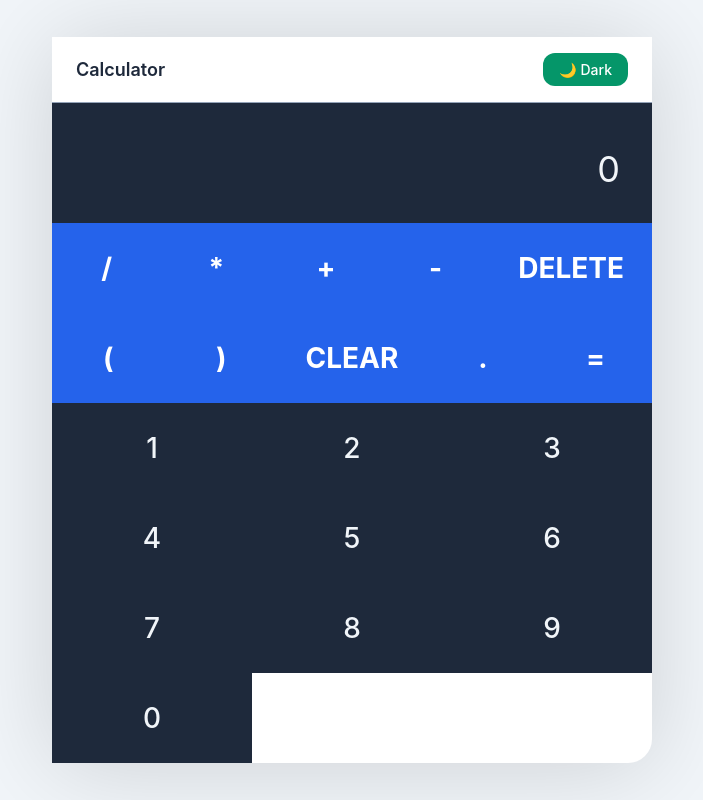
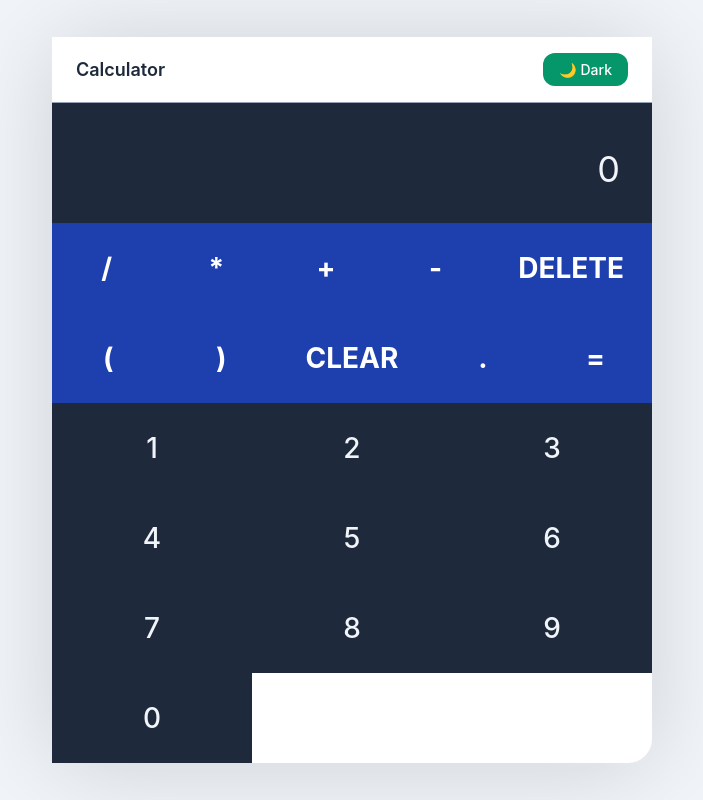
Before and after one commit to luisosuna/app, a React (Create React App) app: page / in a window 1280 px wide. Shown: the whole page, without its empty margins (288-991 px from the left). Built offline with nearby package versions, Linux system fonts and the light colour scheme.

Commit message:
Fix button visibility: darken operator buttons in light theme for better contrast
Co-authored-by: luisosuna <62039144+luisosuna@users.noreply.github.com>

```diff
--- a/src/index.css
+++ b/src/index.css
@@ -1,6 +1,6 @@
 :root {
-  --primary: #2563eb;
-  --primary-hover: #1d4ed8;
+  --primary: #1e40af;
+  --primary-hover: #1e3a8a;
   --secondary: #059669;
   --secondary-hover: #047857;
   --dark: #1e293b;
@@ -14,6 +14,8 @@
 }
 
 [data-theme="dark"] {
+  --primary: #2563eb;
+  --primary-hover: #1d4ed8;
   --background: #0f172a;
   --calculator-bg: #1e293b;
   --text-primary: #f1f5f9;
```
